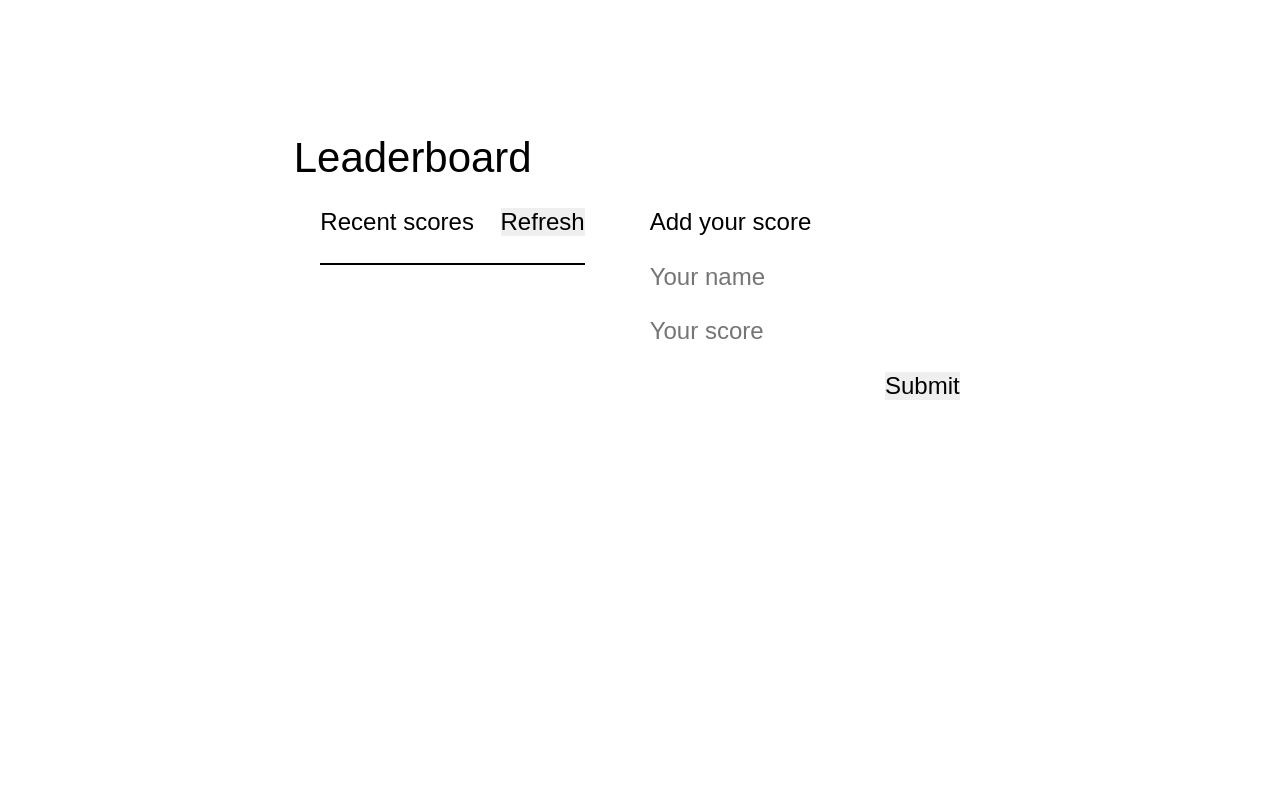
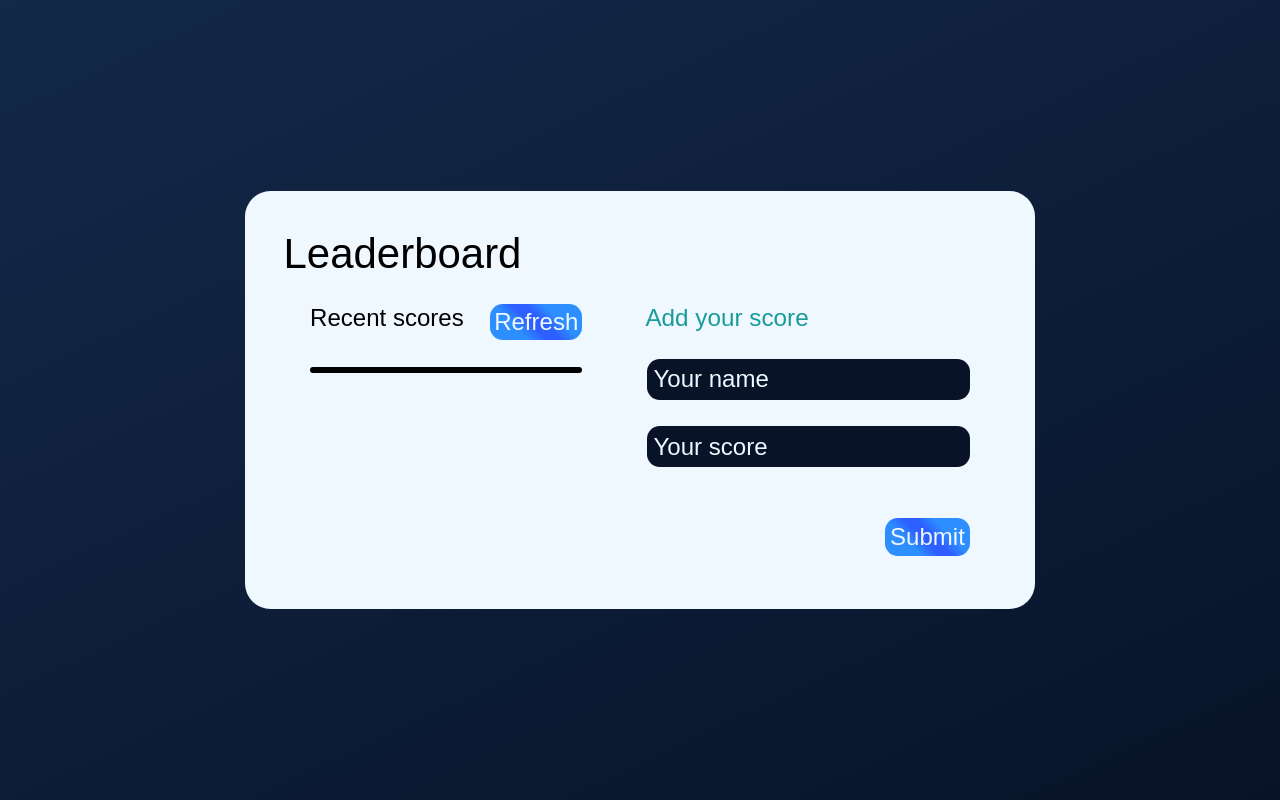
Before and after one commit to EvansSnave/leaderboard, a website built with webpack: page src/index.html in a window 1280 px wide. Built offline with nearby package versions, Linux system fonts and the light colour scheme; no server answers.

Commit message:
add style

```diff
--- a/src/style.css
+++ b/src/style.css
@@ -1,4 +1,5 @@
 /* stylelint-disable csstree/validator */
+/* stylelint-disable unit-no-unknown */
 * {
   padding: 0;
   margin: 0;
@@ -9,17 +10,23 @@
   font-size: clamp(2vh + 1px, 1.8vw + 1px, 2vw + 1px);
   font-weight: 100;
   font-family: Arial, Helvetica, sans-serif;
+  background-color: transparent;
 }
 
 main {
   display: flex;
   justify-content: center;
   align-items: center;
-  height: 70vh;
+  height: 100vh;
+  background-image: linear-gradient(155deg, #13294a 0%, #081328 100%);
 }
 
 .main {
   margin: calc(2vw + 1px);
+  background-color: aliceblue;
+  padding: 3%;
+  border-radius: 2dvw;
+  padding-bottom: 2%;
 }
 
 .main__child {
@@ -29,6 +36,8 @@ main {
 
 .main__title {
   font-size: clamp(3vh + 1px, 3.2vw + 1px, 4vw + 1px);
+  animation-name: leader;
+  animation-duration: 2s;
 }
 
 .form__child {
@@ -45,8 +54,16 @@ main {
   margin-right: clamp(3vw + 1px, 5vw + 1px, 6vw + 1px);
 }
 
+.table-container__button {
+  padding: 0.3dvw;
+  background: linear-gradient(45deg, #2d8fff 30%, #2d5eff 45%, #2d5eff 55%, #2d8fff 70%);
+  color: aliceblue;
+  border-radius: 1dvw;
+}
+
 .table-container__table {
-  border: black 1px solid;
+  border: black 0.25dvw solid;
+  border-radius: 1dvw;
   width: 100%;
 }
 
@@ -62,4 +79,66 @@ input,
 .form__button {
   width: fit-content;
   align-self: flex-end;
+  background: linear-gradient(45deg, #2d8fff 30%, #2d5eff 45%, #2d5eff 55%, #2d8fff 70%);
+  padding: 5px;
+  border-radius: 1dvw;
+  color: aliceblue;
+  margin-top: 4dvw;
 }
+
+button:hover {
+  scale: 1.3;
+  transition: 0.6s;
+}
+
+button:active {
+  color: #081328;
+  transition: 0.3s;
+  scale: 1;
+}
+
+.form__title {
+  animation-name: titles;
+  animation-duration: 1s;
+  animation-iteration-count: infinite;
+  animation-direction: alternate;
+}
+
+input {
+  border-radius: 1dvw;
+  padding: 0.5dvw;
+  color: aliceblue;
+  background-color: #081328;
+}
+
+input:focus {
+  background-color: rgb(77, 170, 139);
+  color: aliceblue;
+  transition: 0.5s;
+}
+
+::placeholder {
+  color: aliceblue;
+}
+
+@keyframes titles {
+  from {
+    scale: 1;
+  }
+
+  to {
+    scale: 1.01;
+    color: rgb(23, 155, 155);
+  }
+}
+
+@keyframes leader {
+  from {
+    opacity: 0;
+  }
+
+  to {
+    opacity: 1;
+    color: rgb(23, 155, 155);
+  }
+}
```
